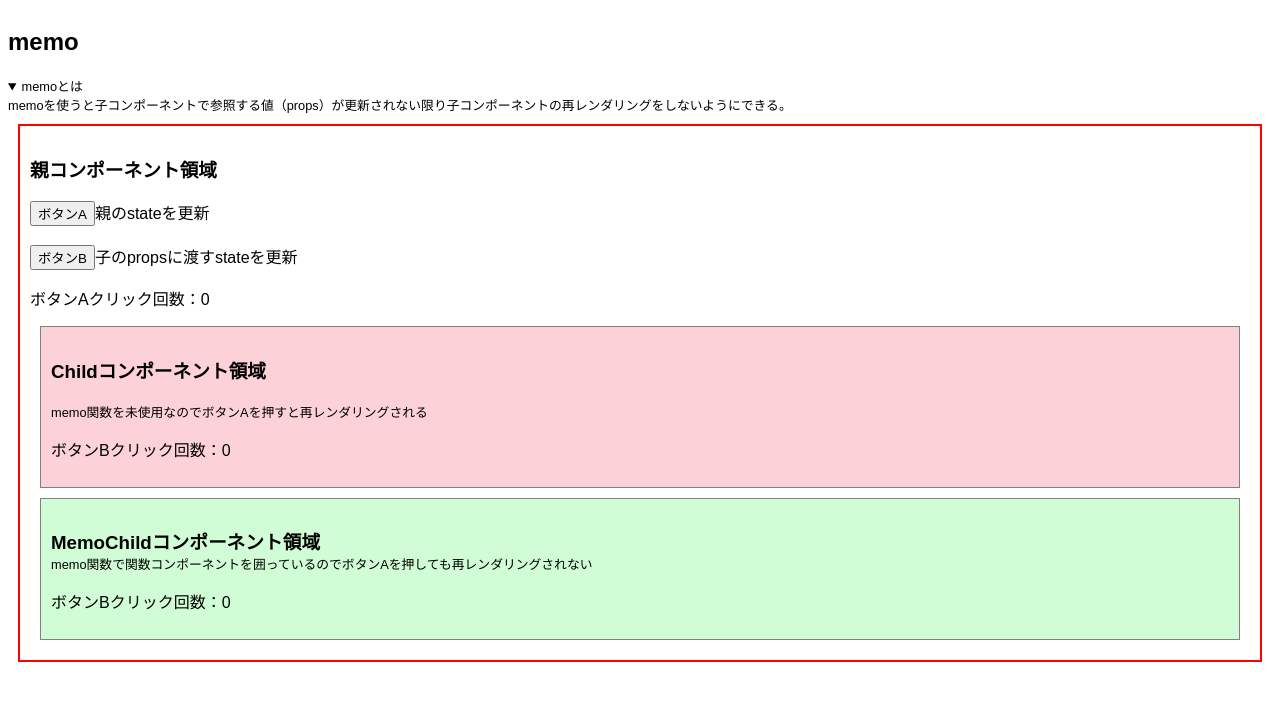
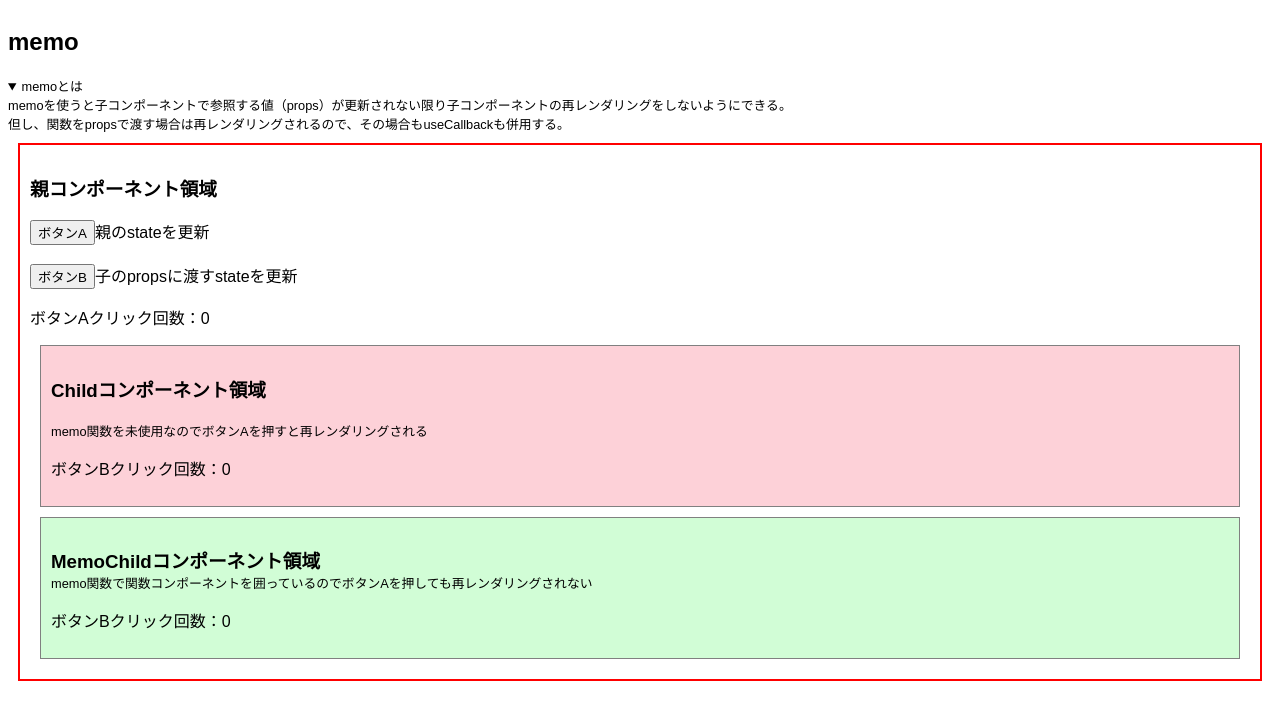
Before and after one commit to keroro0402/Next_Docker_App, a Next.js app in the folder web/: page /05_memo in a window 1280 px wide. Both pictures are taken after a click on the element "memoとは". Shown: the top 720 px of the page. Built offline with nearby package versions, Linux system fonts and the light colour scheme.

Commit message:
memo修正

```diff
--- a/web/src/app/05_memo/page.tsx
+++ b/web/src/app/05_memo/page.tsx
@@ -1,4 +1,5 @@
 import Memo01 from '@/app/05_memo/components/memo01';
+import Link from 'next/link';
 
 export default function Memo() {
   return (
@@ -6,7 +7,9 @@ export default function Memo() {
       <h2>memo</h2>
       <details className='accordion-003 fs_small '>
         <summary>memoとは</summary>
-        <p className='m-0'>memoを使うと子コンポーネントで参照する値（props）が更新されない限り子コンポーネントの再レンダリングをしないようにできる。</p>
+        <p className='m-0'>
+          memoを使うと子コンポーネントで参照する値（props）が更新されない限り子コンポーネントの再レンダリングをしないようにできる。<br></br>但し、関数をpropsで渡す場合は再レンダリングされるので、その場合も<Link href={'/06_useCallback'}>useCallback</Link>も併用する。
+        </p>
       </details>
       <div className='card'>
         <Memo01 />
```
